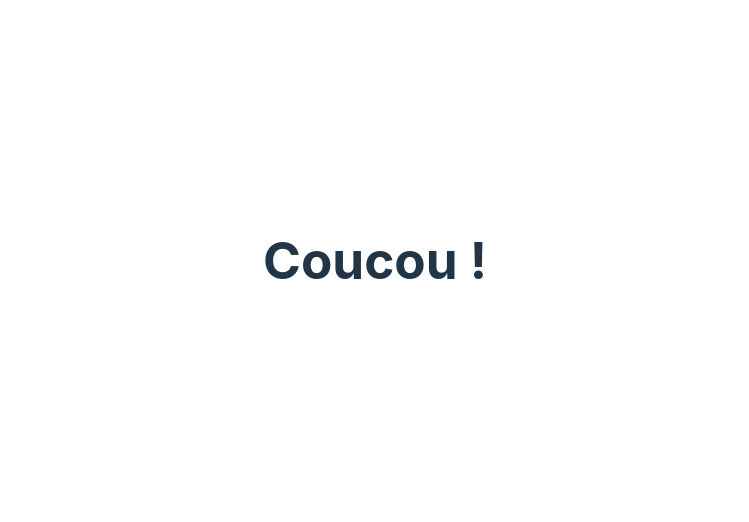
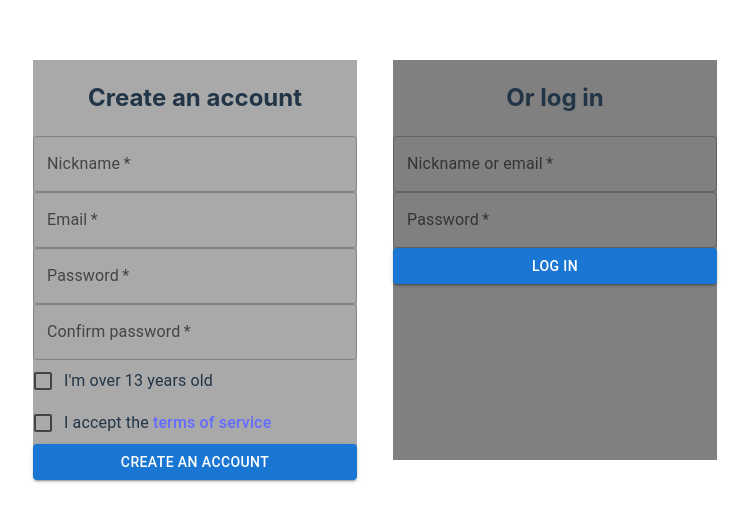
Before and after one commit to remi-espie/polynotes, a React (Vite) app in the folder frontend/: page /login in a window 1280 px wide. Shown: the part 140-662 px from the top of the page, without its empty margins (265-1014 px from the left). Built offline with nearby package versions, Linux system fonts and the light colour scheme.

Commit message:
feat: start form on login page

```diff
--- a/frontend/package.json
+++ b/frontend/package.json
@@ -11,6 +11,7 @@
   "dependencies": {
     "@emotion/react": "^11.10.6",
     "@emotion/styled": "^11.10.6",
+    "@mui/lab": "^5.0.0-alpha.120",
     "@mui/material": "^5.11.10",
     "react": "^18.2.0",
     "react-dom": "^18.2.0",
--- a/frontend/src/routes/login.tsx
+++ b/frontend/src/routes/login.tsx
@@ -1,9 +1,109 @@
+import {
+    Box,
+    Checkbox,
+    Container,
+    FormControlLabel,
+    FormGroup,
+    TextField,
+} from "@mui/material";
+import {Link} from "react-router-dom";
+import React from "react";
+import LoadingButton from '@mui/lab/LoadingButton';
 function Login() {
-    return(
-        <div className="App">
-        <h1>Coucou !</h1>
-        </div>
-    )
+  const [loadingCreate, setLoadingCreate] = React.useState(false);
+  const [loadingLogin, setLoadingLogin] = React.useState(false);
+
+  return (
+    <div className="App">
+      <Container
+        sx={{
+          display: "flex",
+          justifyContent: "space-around",
+          width: "60vw",
+          height: "50vh",
+        }}
+      >
+        <Box
+          sx={{
+            width: "45%",
+            bgcolor: "darkgray",
+          }}
+        >
+          <h2>Create an account</h2>
+          <FormGroup>
+            <TextField
+              id="outlined-basic"
+              label="Nickname"
+              variant="outlined"
+              required
+            />
+            <TextField
+              id="outlined-basic"
+              label="Email"
+              variant="outlined"
+              required
+            />
+            <TextField
+              id="outlined-password-input"
+              label="Password"
+              variant="outlined"
+              type="password"
+              required
+            />
+            <TextField
+              id="outlined-password-input"
+              label="Confirm password"
+              variant="outlined"
+              type="password"
+              required
+            />
+            <FormControlLabel
+              control={<Checkbox />}
+              label="I'm over 13 years old"
+            />
+            <FormControlLabel
+              control={<Checkbox />}
+              label={
+                <>
+                  <span>I accept the </span>
+                  <Link to="/ToS">terms of service</Link>
+                </>
+              }
+            />
+            <LoadingButton loading={loadingCreate} variant="contained">
+              Create an account
+            </LoadingButton>
+          </FormGroup>
+        </Box>
+        <Box
+          sx={{
+            width: "45%",
+            bgcolor: "gray",
+          }}
+        >
+          <h2>Or log in</h2>
+          <FormGroup>
+            <TextField
+              id="outlined-basic"
+              label="Nickname or email"
+              variant="outlined"
+              required
+            />
+            <TextField
+              id="outlined-password-input"
+              label="Password"
+              variant="outlined"
+              type="password"
+              required
+            />
+            <LoadingButton loading={loadingLogin} variant="contained">
+              Log in
+            </LoadingButton>
+          </FormGroup>
+        </Box>
+      </Container>
+    </div>
+  );
 }
 
-export default Login
+export default Login;
```
Also changed, not shown: 2 other files (tests, documents, lock files or other folders).
